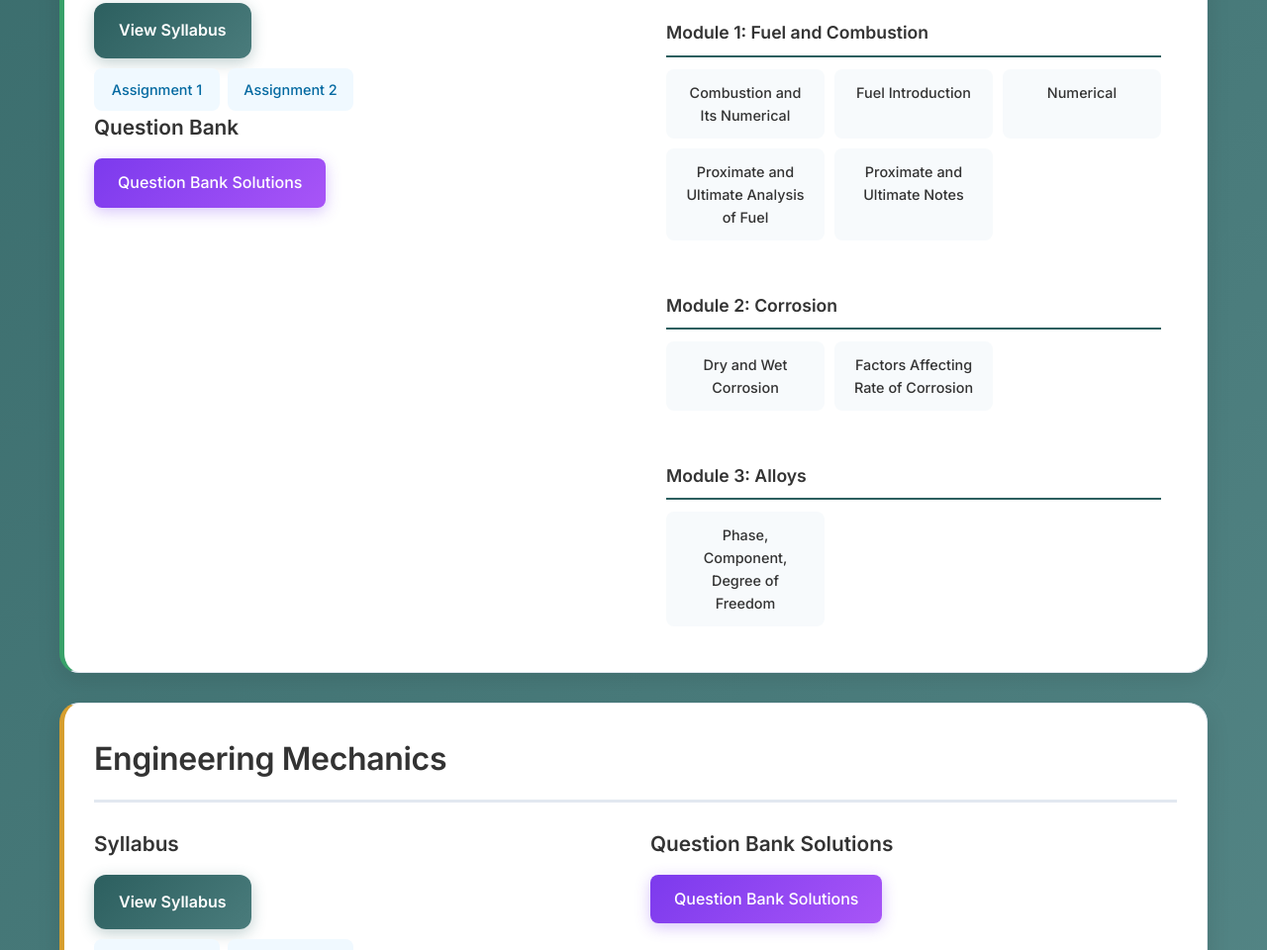
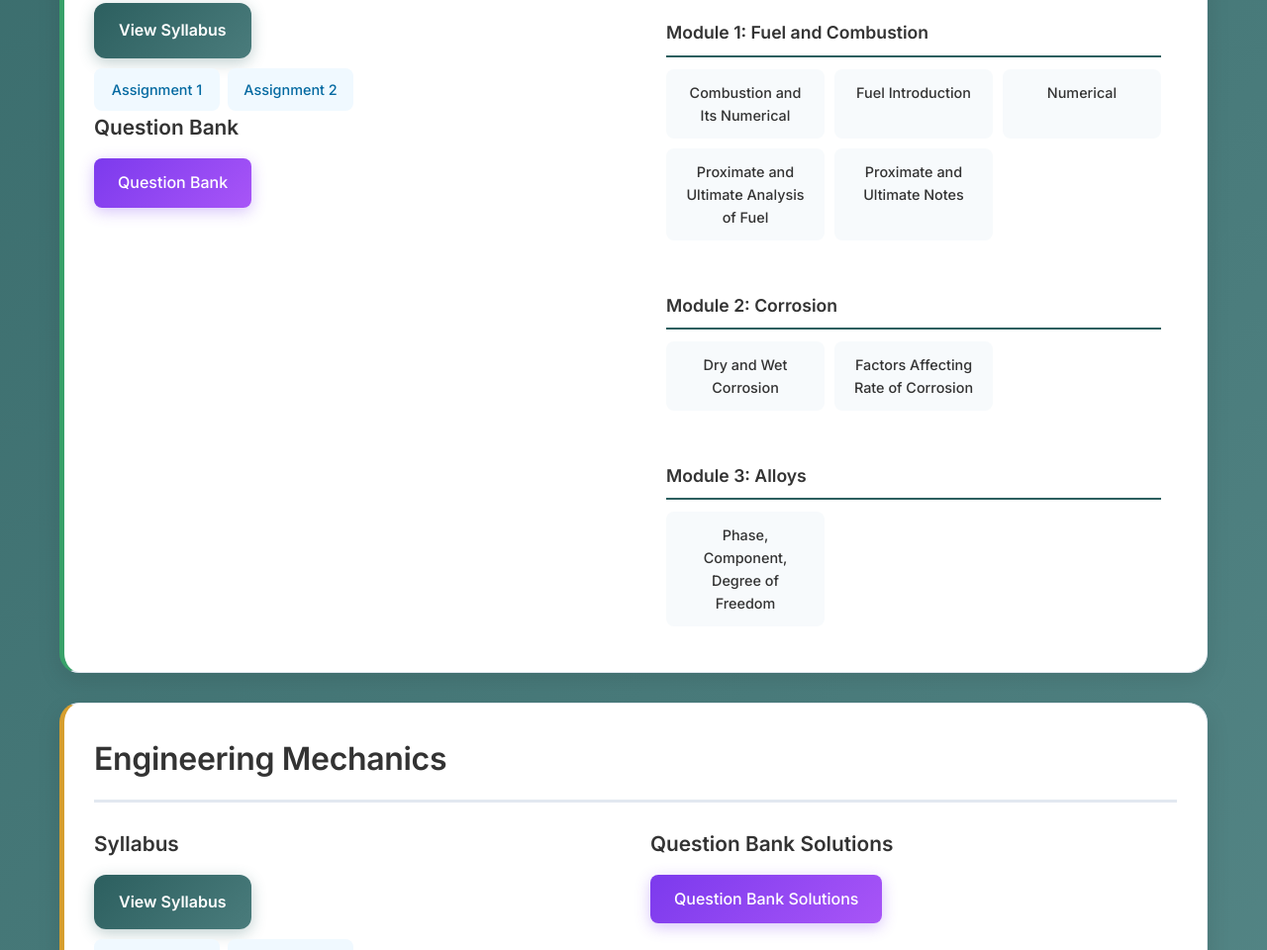
Before and after one commit to Panther1507/Apsit-website, a plain HTML site: page index.html in a window 1280 px wide. Shown: the part 1743-2703 px from the top of the page at 99% size. Drawn offline with Linux system fonts and the light colour scheme.

Commit message:
Update index.html

```diff
--- a/index.html
+++ b/index.html
@@ -122,7 +122,7 @@
                         </div>
                         <h3 class="section-title">Question Bank</h3>
                         <div class="question-bank-container">
-                            <a href="https://drive.google.com/file/d/1JyQo9Eo7LKQXczS0jVKicV_oY_xxyhq_/preview" class="question-bank-link">Question Bank Solutions</a>
+                            <a href="https://drive.google.com/file/d/1JyQo9Eo7LKQXczS0jVKicV_oY_xxyhq_/preview" class="question-bank-link">Question Bank</a>
                         </div>
                     </div>
                     <div class="notes-section">
```
